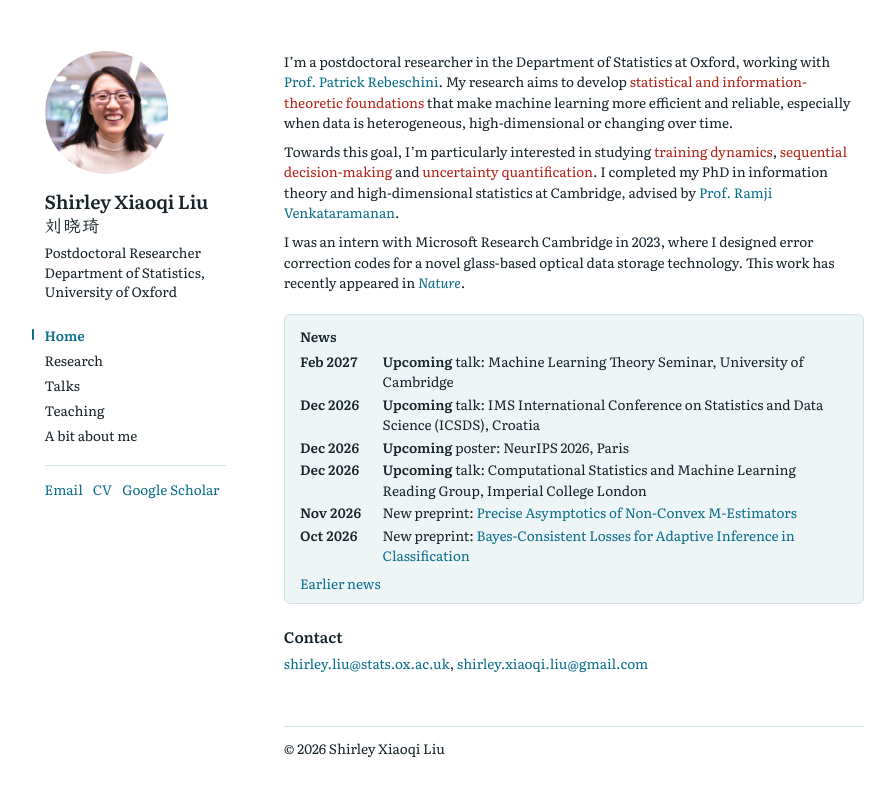
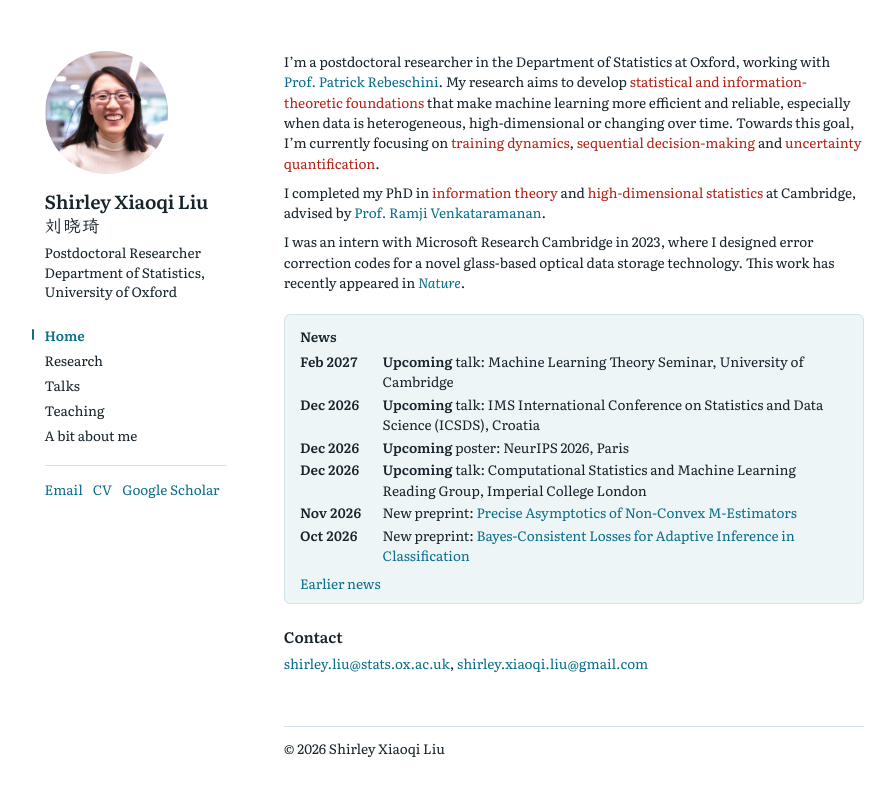
Before and after one commit to ShirleyLiuXQ/ShirleyLiuXQ.github.io, a Jekyll site: the page built from index.md, in a window 1280 px wide. Shown: the top 797 px of the page, without its empty margins (175-1070 px from the left). Built offline with Jekyll 4.4.1, drawn with Linux system fonts in a browser that asks for light colours.

Commit message:
Small edits

```diff
--- a/index.md
+++ b/index.md
@@ -1,10 +1,9 @@
 ---
 layout: default
 ---
-I'm a postdoctoral researcher in the Department of Statistics at Oxford, working with [Prof. Patrick Rebeschini](https://www.stats.ox.ac.uk/~rebeschi/). My research aims to develop <span class="kw">statistical and information-theoretic foundations</span> that make machine learning more efficient and reliable, especially when data is heterogeneous, high-dimensional or changing over time.
+I'm a postdoctoral researcher in the Department of Statistics at Oxford, working with [Prof. Patrick Rebeschini](https://www.stats.ox.ac.uk/~rebeschi/). My research aims to develop <span class="kw">statistical and information-theoretic foundations</span> that make machine learning more efficient and reliable, especially when data is heterogeneous, high-dimensional or changing over time. Towards this goal, I'm currently focusing on <span class="kw">training dynamics</span>, <span class="kw">sequential decision-making</span> and <span class="kw">uncertainty quantification</span>.
 
-
-Towards this goal, I'm particularly interested in studying <span class="kw">training dynamics</span>, <span class="kw">sequential decision-making</span> and <span class="kw">uncertainty quantification</span>. I completed my PhD in information theory and high-dimensional statistics  at Cambridge, advised by [Prof. Ramji Venkataramanan](https://rv285.github.io/).
+I completed my PhD in <span class="kw">information theory</span> and <span class="kw">high-dimensional statistics</span>  at Cambridge, advised by [Prof. Ramji Venkataramanan](https://rv285.github.io/).
 
 I was an intern with Microsoft Research Cambridge in 2023, where I designed error correction codes for a novel glass-based optical data storage technology. This work has recently appeared in [*Nature*](https://www.nature.com/articles/s41586-025-10042-w).
 {% include news.html %}
```
Also changed, not shown: about.md (+1 -1 lines).
